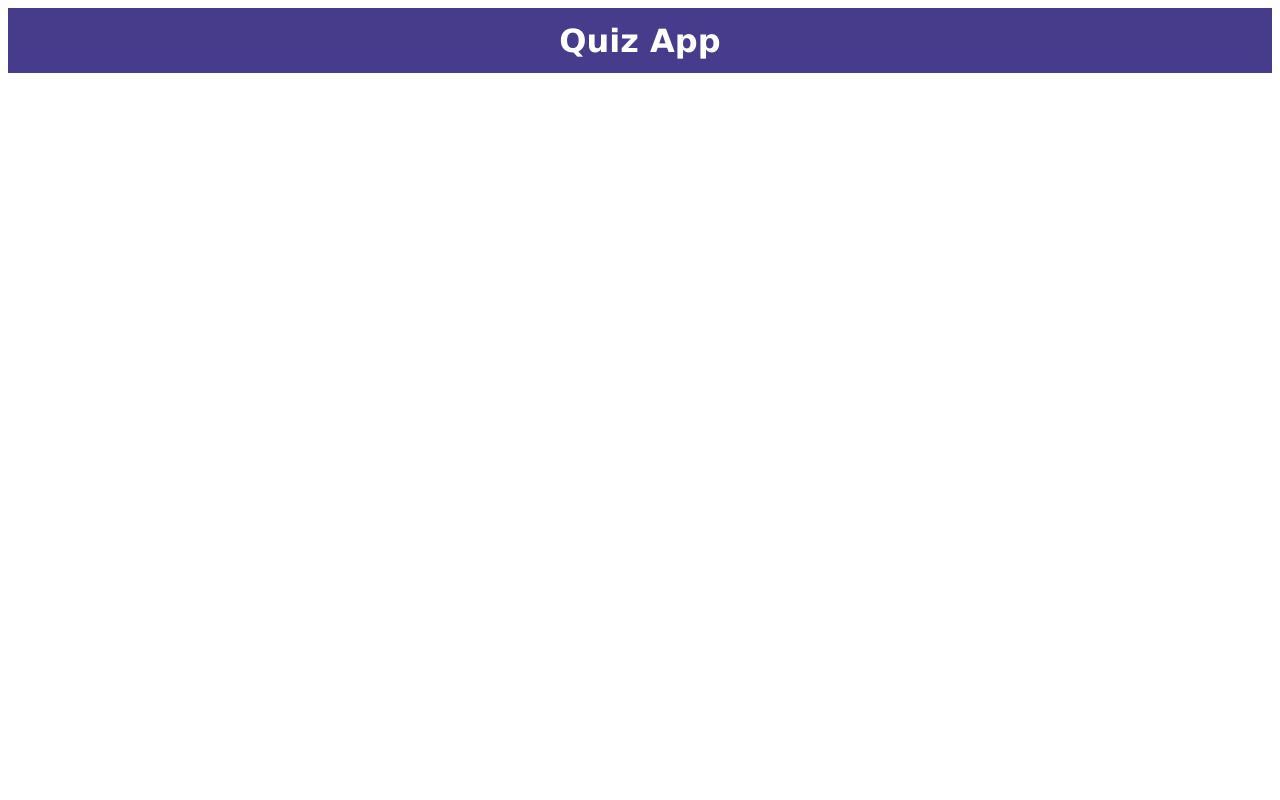
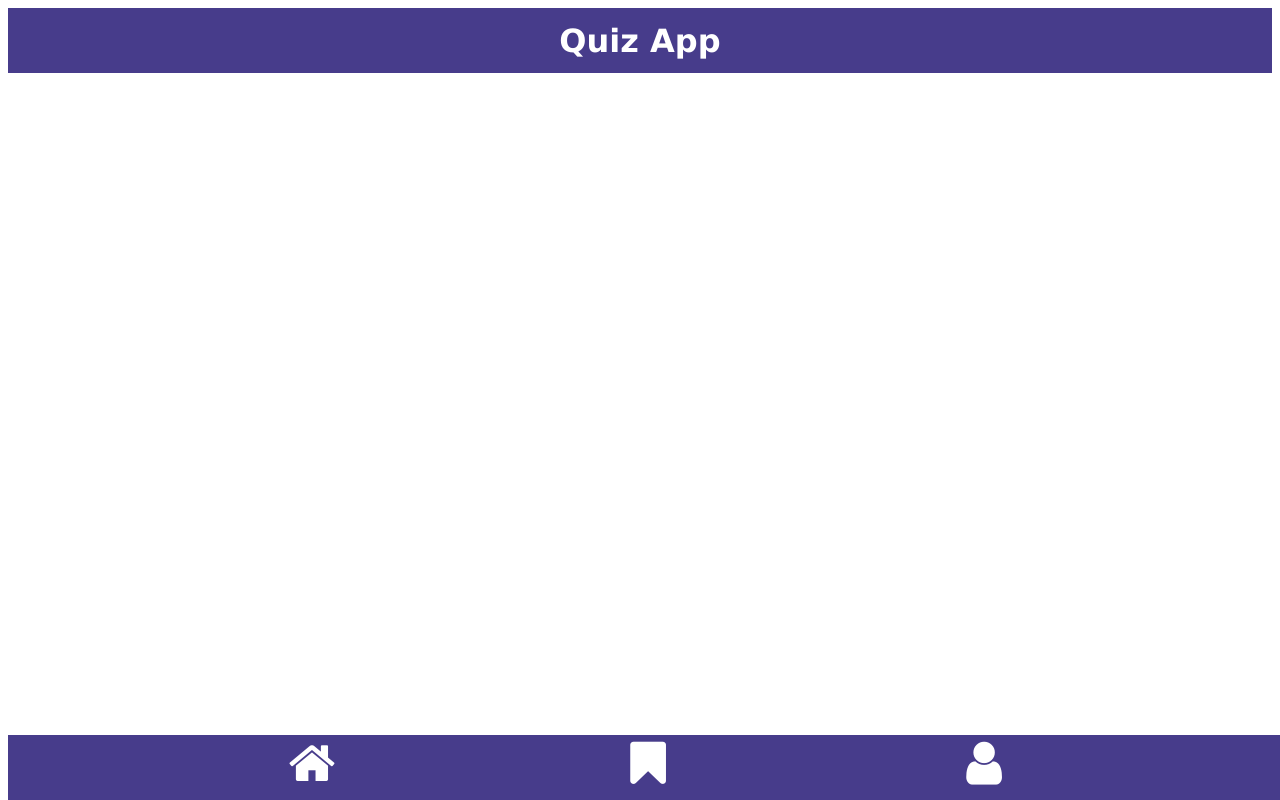
Before and after one commit to EmmaDir/recap-project-1-quizz-app, a plain HTML site: page index.html in a window 1280 px wide. Drawn offline with Linux system fonts and the light colour scheme.

Commit message:
add footer

```diff
--- a/index.html
+++ b/index.html
@@ -5,10 +5,21 @@
     <meta name="viewport" content="width=device-width, initial-scale=1.0" />
     <title>Document</title>
     <link rel="stylesheet" href="./css/styles.css" />
+    <link
+      rel="stylesheet"
+      href="https://cdnjs.cloudflare.com/ajax/libs/font-awesome/4.7.0/css/font-awesome.min.css"
+    />
   </head>
   <body>
     <header>
       <h1>Quiz App</h1>
     </header>
+    <footer>
+      <nav class="navbar">
+        <a href="#"><i class="fa fa-fw fa-home"></i></a>
+        <a href="#"><i class="fa fa-fw fa-bookmark"></i></a>
+        <a href="#"><i class="fa fa-fw fa-user"></i></a>
+      </nav>
+    </footer>
   </body>
 </html>
```
